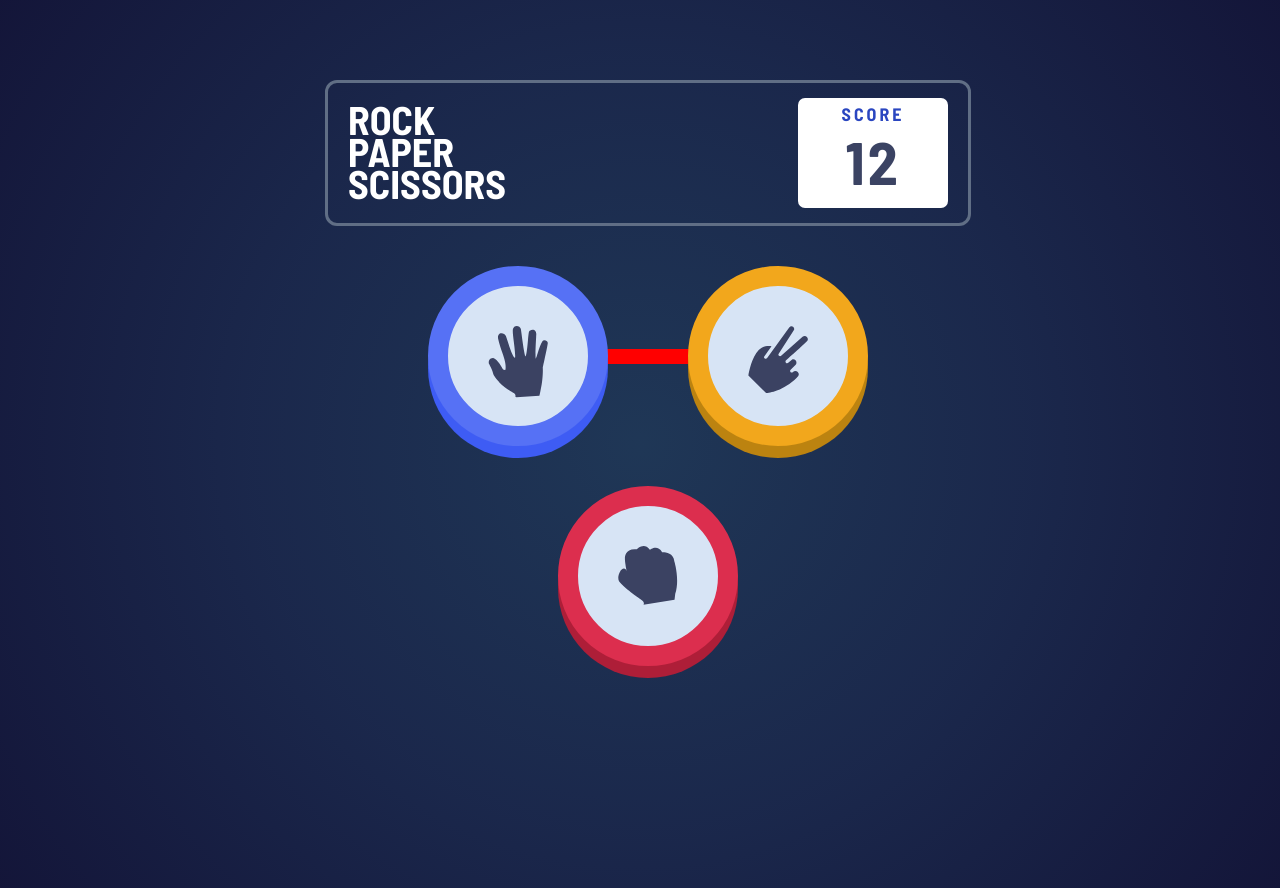
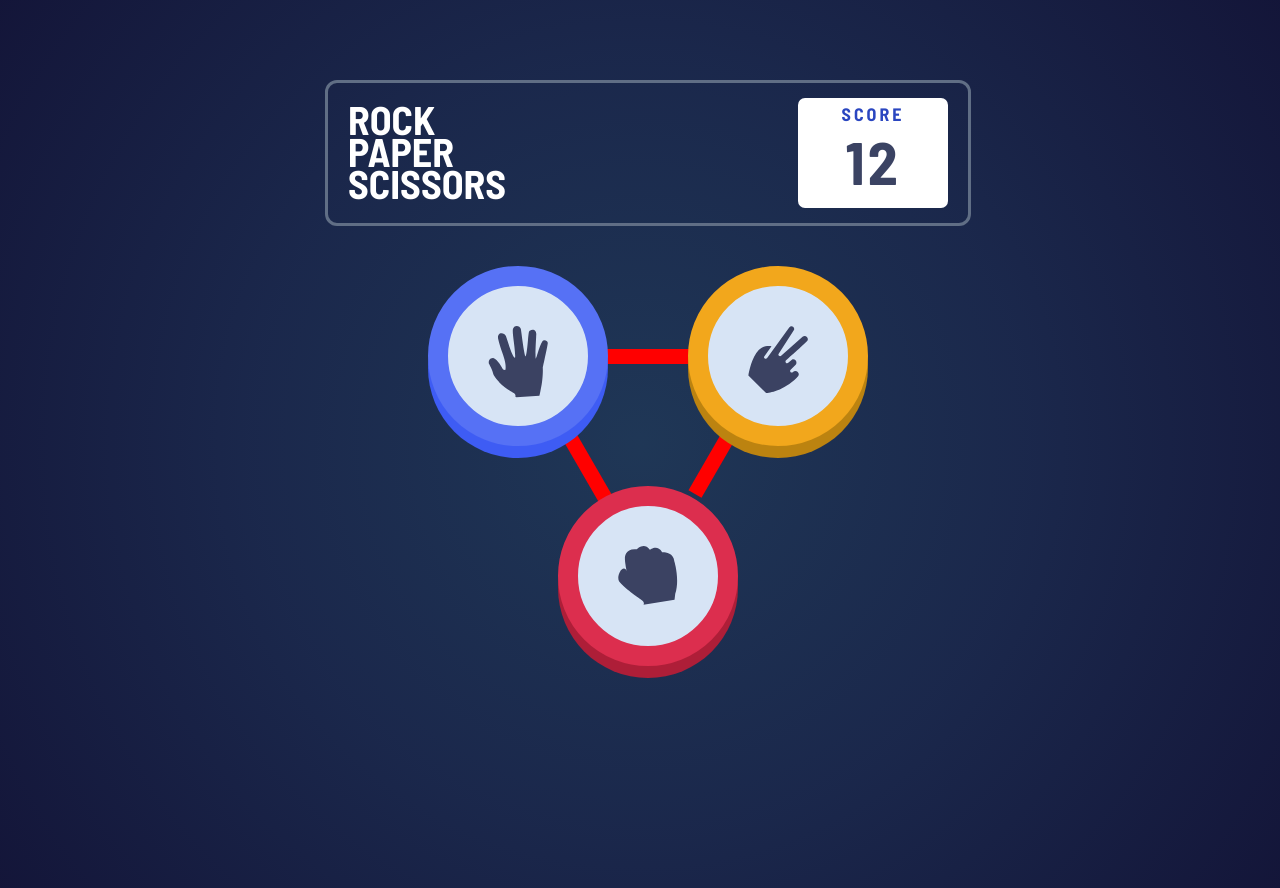
Before and after one commit to CHEGEBB/rock-paper-scissors-game, a React (Create React App) app: page / in a window 1280 px wide. Built offline with nearby package versions, Linux system fonts and the light colour scheme.

Commit message:
finished bars

```diff
--- a/src/components/game.js
+++ b/src/components/game.js
@@ -23,7 +23,13 @@ const game = () => {
               </div>
             </div>
         </div>
+        <div className="rectangle2">
+              rect
+            </div>
         <div className="choice-row-two">
+        <div className="rectangle3">
+              rect
+            </div>
         <div className="rock-content">
               <div className="rock">
                 <img src={Rock} alt="paper" />
--- a/src/sass/game.scss
+++ b/src/sass/game.scss
@@ -38,6 +38,16 @@ $gradient1: linear-gradient(hsl(230, 89%, 62%), hsl(230, 89%, 65%));
     .game{
         display: flex;
         flex-direction: column;
+        .rectangle2{
+            width: 200px;
+            height: 15px !important;
+            background-color:red;
+            position: absolute !important;
+            z-index: -1;
+            left: 39%;
+            transform: rotate(240deg);
+            top : 60%;
+        }
     .choices-row-one{
         display: flex;
         flex-direction: row;
@@ -90,6 +100,16 @@ $gradient1: linear-gradient(hsl(230, 89%, 62%), hsl(230, 89%, 65%));
         justify-content: center;
         align-items: center;
         margin-top: 40px !important;
+        .rectangle3{
+            width: 200px;
+            height: 15px !important;
+            background-color:red;
+            position: absolute !important;
+            z-index: -1;
+            right: 34%;
+            transform: rotate(120deg);
+            top : 50%;
+        }
 
         .rock{
             @include element;
```
